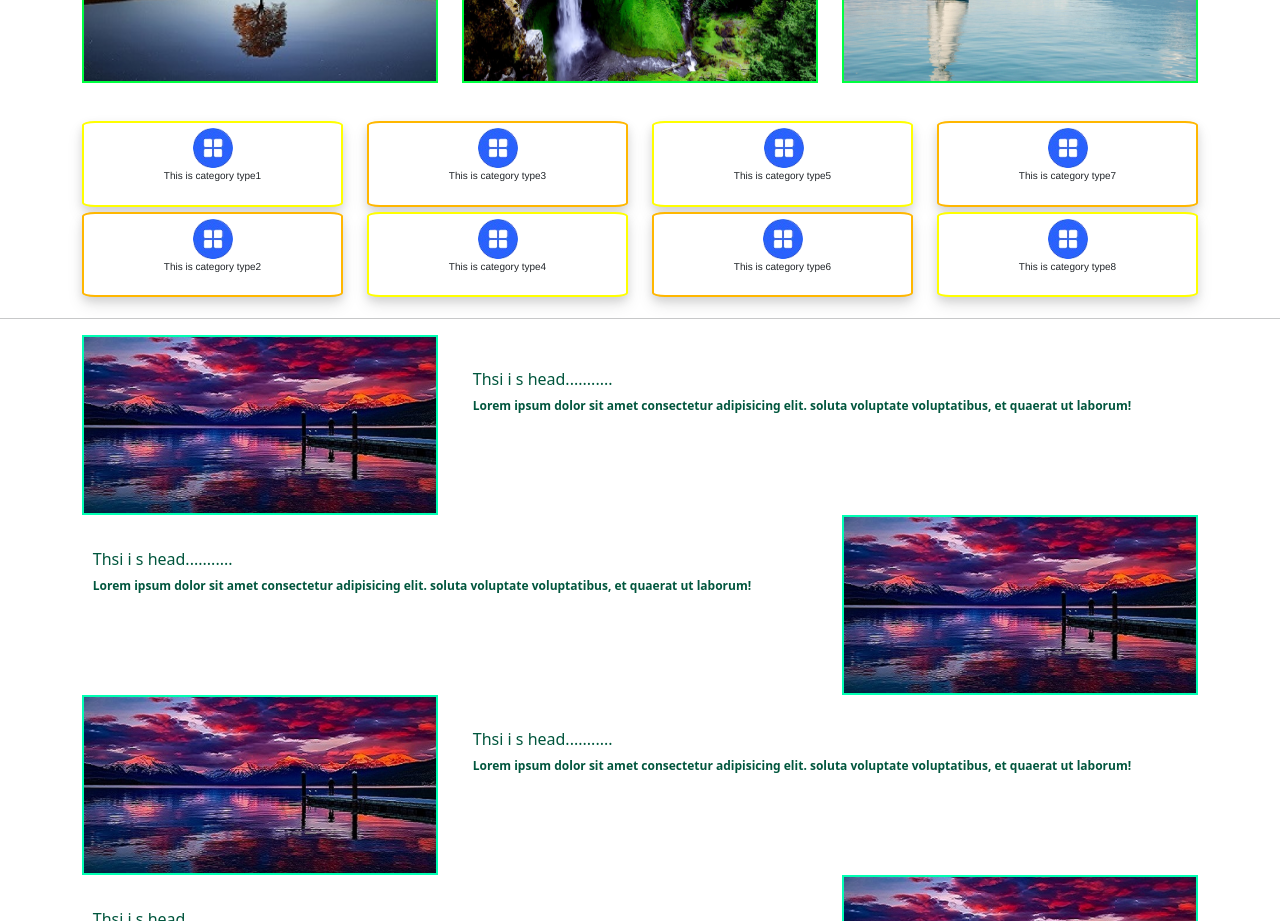
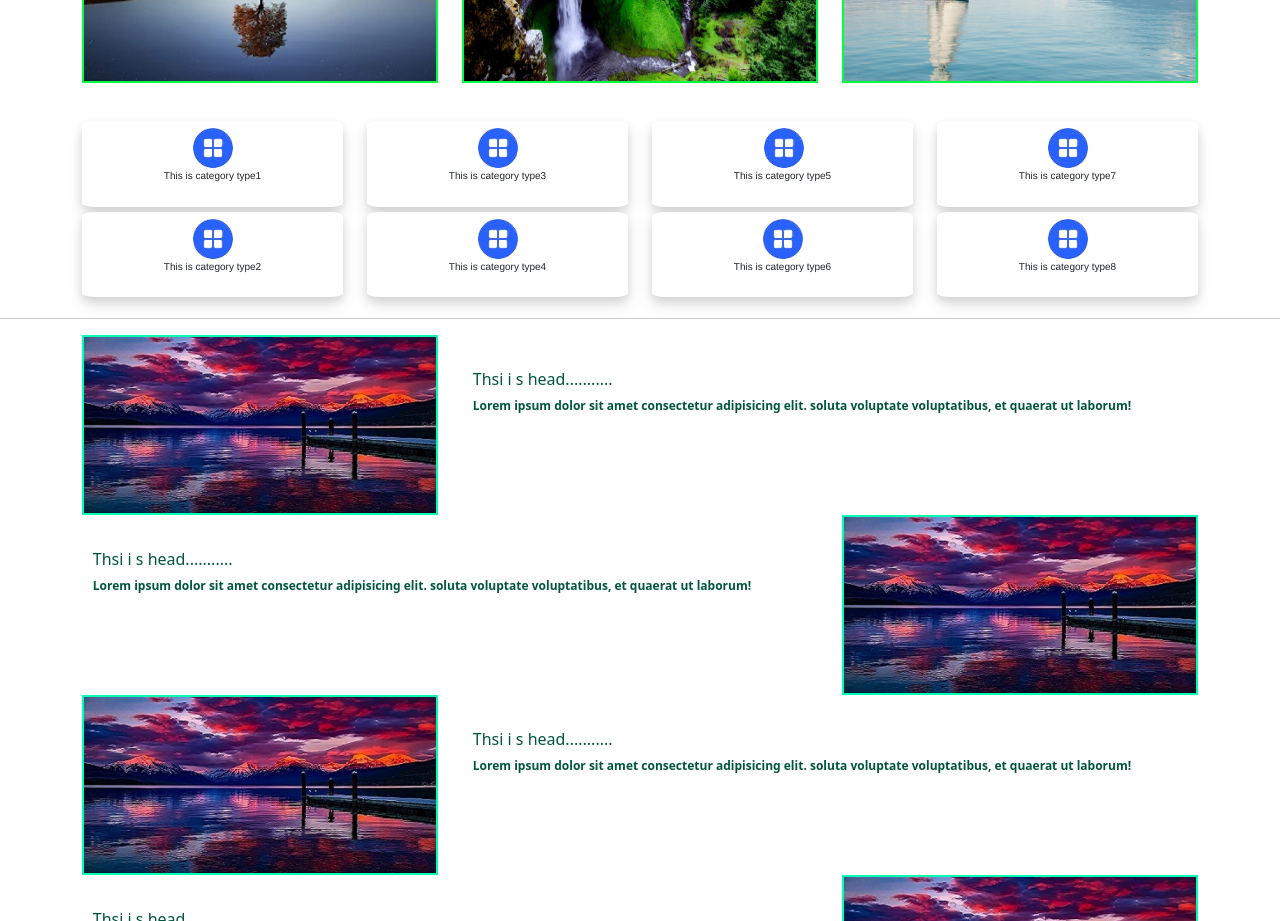
Before and after one commit to washimul/sparrowtalk, a website: page index.html in a window 1280 px wide. Shown: the part 1120-2041 px from the top of the page. Drawn offline with nearby package versions, Linux system fonts and the light colour scheme; no server answers; files whose address does not match are found by name.

Commit message:
style file updated

```diff
--- a/styles.css
+++ b/styles.css
@@ -445,10 +445,10 @@ footer {
   }
 
 #category-box1, #category-box4, #category-box5, #category-box8{
-    border: solid 2px yellow;
+    border: solid 2px transparent;
 }
 #category-box2, #category-box3, #category-box6, #category-box7{
-    border: solid 2px rgb(255, 183, 0);
+    border: solid 2px transparent;
 }
 
   #feedback-box-ftr {
```
